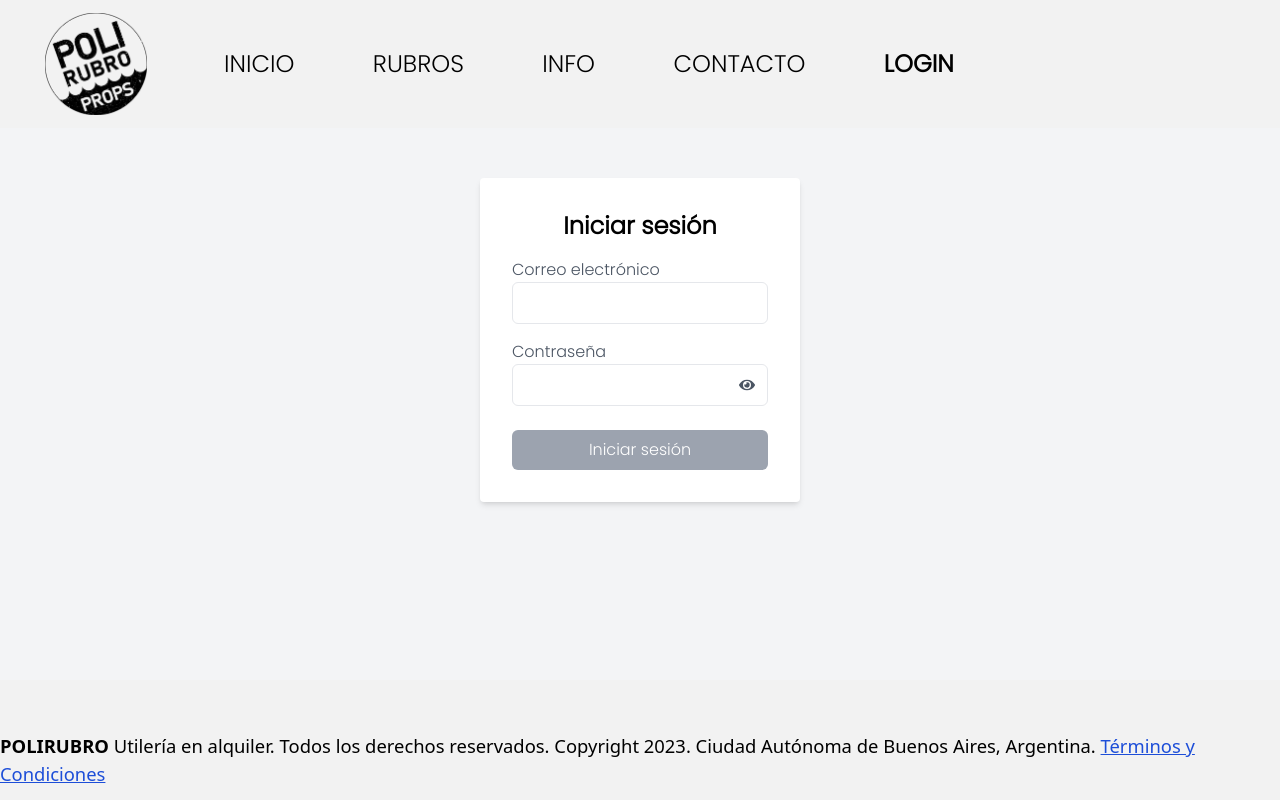
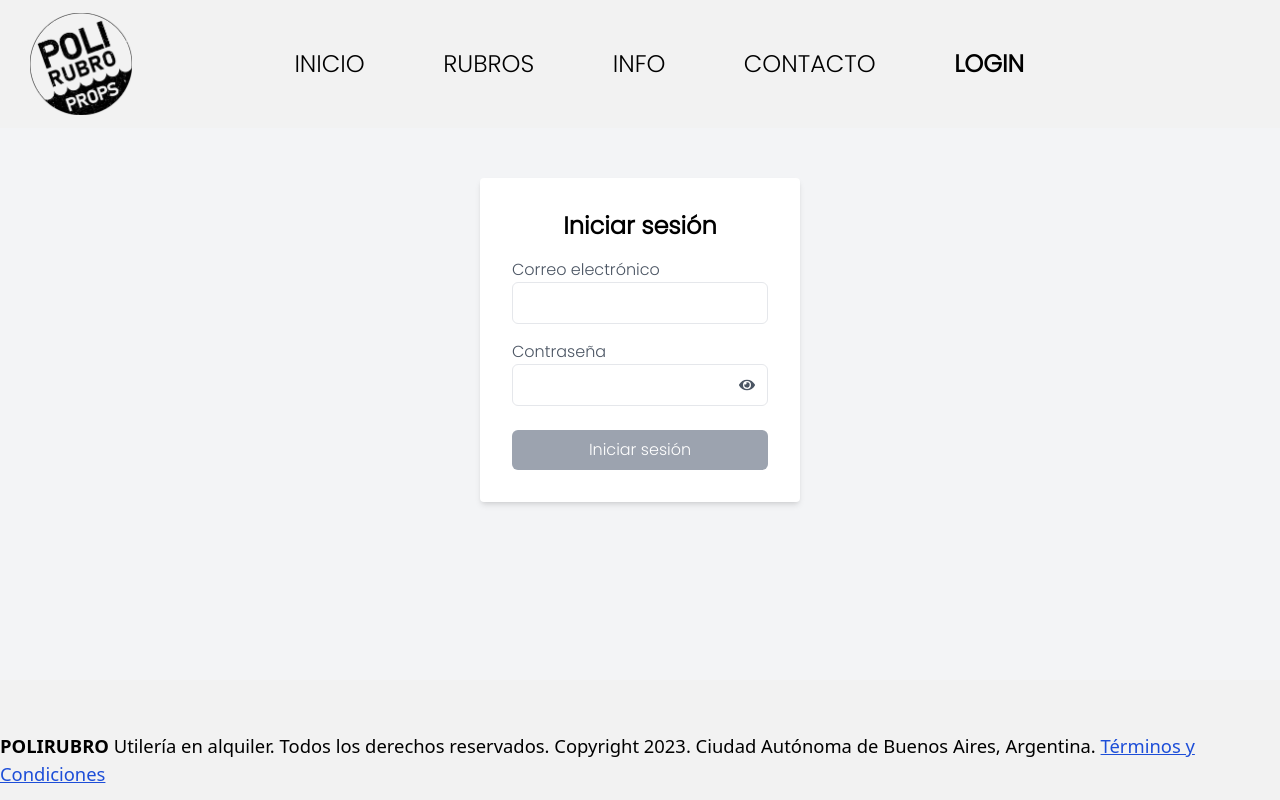
Before and after one commit to gerpag/digital-catalog, a React (Vite) app: page /login in a window 1280 px wide. Built offline with nearby package versions, Linux system fonts and the light colour scheme; no server answers.

Commit message:
feature logout

```diff
--- a/src/App.jsx
+++ b/src/App.jsx
@@ -8,12 +8,12 @@ import Home from "./components/Home";
 import Info from "./components/Info";
 import Contacto from "./components/Contacto";
 import Footer from "./components/footer";
-import Forbidden from "./components/Forbbiden"
+import Forbidden from "./components/Forbbiden";
 import HamburguerMenu from "./commons/HamburgerMenu";
 import Login from "./components/Login";
 import Cookies from "js-cookie";
 import axios from "axios";
-import { useDispatch, useSelector  } from "react-redux";
+import { useDispatch, useSelector } from "react-redux";
 
 import { setUserData } from "../redux/reducers";
 
@@ -21,16 +21,15 @@ const App = () => {
   const dispatch = useDispatch();
   const [modalOpen, setModalOpen] = useState(false);
 
-  const isAdmin = useSelector((state) => state.user.userData?.payload.is_admin || false)
-
-
-
+  const isAdmin = useSelector(
+    (state) => state.user.userData?.payload.is_admin || false
+  );
 
   const handleModal = () => {
     setModalOpen(!modalOpen);
   };
   const token = Cookies.get("token");
-  if (token) {
+
   useEffect(() => {
     axios
       .get("http://localhost:4000/api/v1/user/user", {
@@ -39,30 +38,27 @@ const App = () => {
         },
       })
       .then((res) => {
-
         dispatch(setUserData(res.data));
       })
       .catch((err) => {
         console.error(err);
       });
   }, []);
-  }
 
   return (
     <>
-      <NavBar handleModal={handleModal} modal={modalOpen}   />
+      <NavBar handleModal={handleModal} modal={modalOpen} />
       {modalOpen && (
         <HamburguerMenu handleModal={handleModal} modal={modalOpen} />
       )}
       <Routes>
         <Route path="/" element={<Home modal={modalOpen} />} />
 
-
         {isAdmin ? (
           <Route path="/agregar" element={<ProductManage />} />
-        ):  <Route path="/agregar" element={<Forbidden  />} />}
-
-
+        ) : (
+          <Route path="/agregar" element={<Forbidden />} />
+        )}
 
         <Route path="/rubros" element={<Rubros />} />
         <Route path="/info" element={<Info />} />
--- a/src/commons/HamburgerMenu.jsx
+++ b/src/commons/HamburgerMenu.jsx
@@ -3,13 +3,20 @@ import { Link, useLocation } from "react-router-dom";
 import { FaTimes } from "react-icons/fa";
 import poliRubroLogo from "/polirubro_logo.png";
 import { useSelector } from "react-redux";
+import axios from "axios";
+import { useDispatch } from "react-redux";
+import { setUserData } from "../../redux/userSlice";
+import { useNavigate } from "react-router-dom";
 
 function HamburguerMenu({ handleModal, modal }) {
+  const dispatch = useDispatch();
+  const navigate = useNavigate();
   const location = useLocation();
   const isAdmin = useSelector(
     (state) => state.user.userData?.payload.is_admin || false
   );
-  const links = ["INICIO", "RUBROS", "INFO", "CONTACTO", "LOGIN"];
+  const userLogged = useSelector((state) => state.user.userData?.payload.email);
+  const links = ["INICIO", "RUBROS", "INFO", "CONTACTO"];
 
   const [activo, setActivo] = useState(false);
 
@@ -22,6 +29,20 @@ function HamburguerMenu({ handleModal, modal }) {
   useEffect(() => {
     handleActivo();
   }, [modal]);
+
+  const handleLogOut = () => {
+    axios
+      .get("http://localhost:4000/api/v1/user/logout", {
+        withCredentials: true,
+      })
+      .then(() => {
+        dispatch(setUserData(null))
+        navigate("/");
+      })
+    .catch((error) => {
+      console.log(error);
+    });
+  };
 
   return (
     <div
@@ -68,6 +89,25 @@ function HamburguerMenu({ handleModal, modal }) {
             </li>
           </div>
         )}
+        {userLogged ? (
+          <li
+            onClick={handleLogOut}
+            className="text-[1.1rem] text-center hover:font-bold "
+          >
+            LOGOUT
+          </li>
+        ) : (
+          <li className="text-[1.1rem] text-center ">
+            <Link
+              to={`/login`}
+              className={`hover:font-bold ${
+                location.pathname === `/login` ? "font-bold" : ""
+              }`}
+            >
+              LOGIN
+            </Link>
+          </li>
+        )}
       </ul>
     </div>
   );
--- a/src/components/Home.jsx
+++ b/src/components/Home.jsx
@@ -11,7 +11,7 @@ function Home({modal}){
         <div className={` w-[85vw] grid lg:grid-cols-4 sm:grid-cols-3 xs:grid-cols-2 xs:w-3/4 gap-3 mx-[auto] pt-[17vh] `}>
     {rubros.map((categoria,i)=>{
        return (
-    <CardCategory categoria={categoria}/>
+    <CardCategory key={i} categoria={categoria}/>
        )
     })}
     </div>
--- a/src/components/Login.jsx
+++ b/src/components/Login.jsx
@@ -9,8 +9,10 @@ import { FaEye, FaEyeSlash } from "react-icons/fa";
 import { useFormik } from "formik";
 import * as Yup from "yup";
 import Cookies from "js-cookie";
+import { useNavigate } from "react-router-dom";
 
 const Login = () => {
+  const navigate=useNavigate()
   const dispatch = useDispatch();
   const [showPassword, setShowPassword] = useState(false);
 
@@ -30,10 +32,11 @@ const Login = () => {
     axios
       .post("http://localhost:4000/api/v1/user/login", values)
       .then((res) => {
-        dispatch(setUserData(res.data));
+        dispatch(setUserData({payload:res.data}));
         Cookies.set("token", res.data.token);
         toast.success(`Bienvenido ${res.data.email}`);
         resetForm();
+        navigate("/")
       })
       .catch((err) => {
         toast.error(err.response.data.error);
--- a/src/components/NavBar.jsx
+++ b/src/components/NavBar.jsx
@@ -1,62 +1,81 @@
 import React, { useEffect, useState } from "react";
 import poliRubroLogo from "/polirubro_logo.png";
 import { Link, useLocation } from "react-router-dom";
-import {FaBars } from "react-icons/fa";
+import { FaBars } from "react-icons/fa";
 import { useSelector } from "react-redux";
+import axios from "axios";
+import { useNavigate } from "react-router-dom";
+import { setUserData } from "../../redux/userSlice";
+import { useDispatch } from "react-redux";
 
+const NavBar = ({ handleModal, modal }) => {
+  const navigate = useNavigate();
+  const dispatch = useDispatch();
+  const location = useLocation();
+  const isAdmin = useSelector(
+    (state) => state.user.userData?.payload.is_admin || false
+  );
+  const userLogged = useSelector((state) => state.user.userData?.payload.email);
 
-const NavBar = ({ handleModal,modal }) => {
-  const location = useLocation();
-  const isAdmin = useSelector((state) => state.user.userData?.payload.is_admin || false)
+  const links = ["INICIO", "RUBROS", "INFO", "CONTACTO"];
 
+  const [screenWidth, setScreenWidth] = useState(window.innerWidth);
 
+  const handleScreenWidth = () => {
+    setScreenWidth(window.innerWidth);
+  };
 
+  window.addEventListener("resize", handleScreenWidth);
 
-  const links = ["INICIO", "RUBROS", "INFO", "CONTACTO", "LOGIN"];
+  const modalOpen = useSelector((state) => state.modal);
 
-  const [screenWidth,setScreenWidth]=useState(window.innerWidth)
-
-
-  const handleScreenWidth=()=>{
-    setScreenWidth(window.innerWidth)
-  }
-
-  window.addEventListener("resize",handleScreenWidth)
-
-  const modalOpen=useSelector((state)=>state.modal)
+  const handleLogOut = () => {
+    axios
+      .get("http://localhost:4000/api/v1/user/logout", {
+        withCredentials: true,
+      })
+      .then(() => {
+        navigate("/");
+      });
+    dispatch(setUserData(null)).catch((error) => {
+      console.log(error);
+    });
+  };
 
   return (
     <>
-    <div className= {`${(modal || modalOpen) && "opacity-50 brightness-50 pointer-events-none"}  flex w-[100vw] h-[16vh]  fixed z-40 justify-center bg-[#f2f2f2] items-center`} >
-
-      {screenWidth>=1024 ?
-
-      (<div className="flex h-[100%] w-[100%] justify-start">
-
-      <div className="h-full flex items-center ml-[3.5vw] ">
+      <div
+        className={`${
+          (modal || modalOpen) && "opacity-50 brightness-50 pointer-events-none"
+        }  flex w-[100vw] h-[16vh]  fixed z-40 justify-center bg-[#f2f2f2] items-center`}
+      >
+        {screenWidth >= 1024 ? (
+          <div className="flex h-[100%] w-[100%] justify-around">
+            <div className="h-full flex items-center mr-[5%] ">
               <img
                 src={poliRubroLogo}
                 alt="Logo Polirubro"
                 className="h-[80%]"
               />
             </div>
-      <div className="flex items-center ml-[3vw]" >
+            <div className="flex items-center">
               <ul className="flex ml-[5%] list-non w-[60vw] justify-between items-center ">
-          {links.map((item, index) =>
-            (
+                {links.map((item, index) => (
                   <li key={index} className="justify-center text-2xl">
                     <Link
-                  to={item==="INICIO"? "/":`/${item.toLocaleLowerCase()}`}
+                      to={
+                        item === "INICIO" ? "/" : `/${item.toLocaleLowerCase()}`
+                      }
                       className={`hover:font-bold ${
-                    location.pathname === `/${item.toLocaleLowerCase()}` ? "font-bold" : ""
+                        location.pathname === `/${item.toLocaleLowerCase()}`
+                          ? "font-bold"
+                          : ""
                       }`}
                     >
                       {item}
                     </Link>
-
                   </li>
-            )
-            )}
+                ))}
 
                 {isAdmin && (
                   <li className="justify-center text-2xl">
@@ -71,10 +90,39 @@ const NavBar = ({ handleModal,modal }) => {
                   </li>
                 )}
 
-
+                {userLogged ? (
+                  <li
+                    onClick={handleLogOut}
+                    className="justify-center text-2xl hover:font-bold"
+                  >
+                    LOGOUT
+                  </li>
+                ) : (
+                  <li className="justify-center text-2xl">
+                    <Link
+                      to="/login"
+                      className={`hover:font-bold ${
+                        location.pathname === "/login" ? "font-bold" : ""
+                      }`}
+                    >
+                      LOGIN
+                    </Link>
+                  </li>
+                )}
               </ul>
             </div>
-      </div>):(!modal && <div className="flex h-[70%] w-[85%] justify-between items-center">
+
+            <div className="h-full flex items-center ml-[5%] invisible ">
+              <img
+                src={poliRubroLogo}
+                alt="Logo Polirubro"
+                className="h-[80%]"
+              />
+            </div>
+          </div>
+        ) : (
+          !modal && (
+            <div className="flex h-[70%] w-[85%] justify-between items-center">
               <div className="h-full flex items-center ml-2% ">
                 <img
                   src={poliRubroLogo}
@@ -83,9 +131,13 @@ const NavBar = ({ handleModal,modal }) => {
                 />
               </div>
 
-      <FaBars onClick={handleModal} style={{fontSize:"1.5rem", marginRight:"2%"}}/>
-
-         </div>)}
+              <FaBars
+                onClick={handleModal}
+                style={{ fontSize: "1.5rem", marginRight: "2%" }}
+              />
+            </div>
+          )
+        )}
       </div>
     </>
   );
```
Lines whose indentation alone changed are shown as unchanged.
